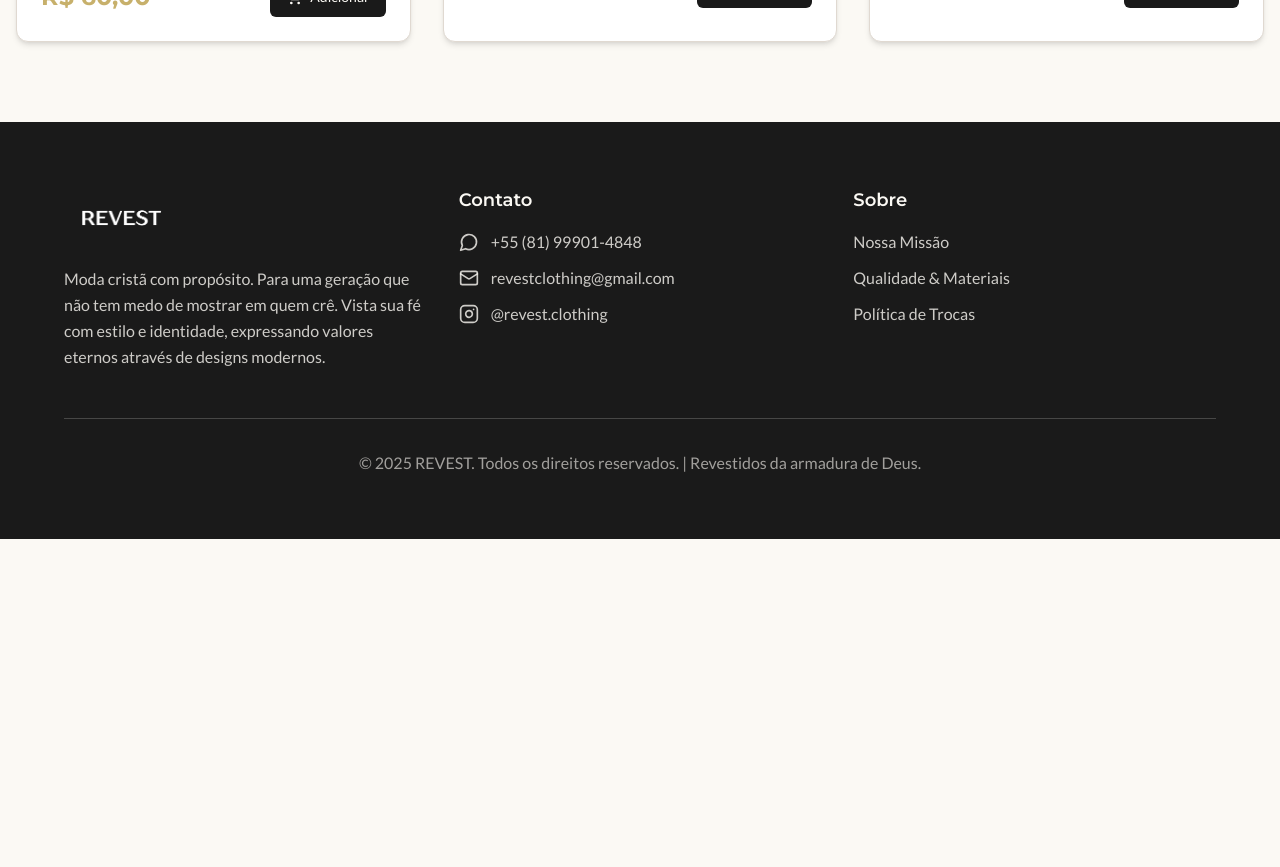
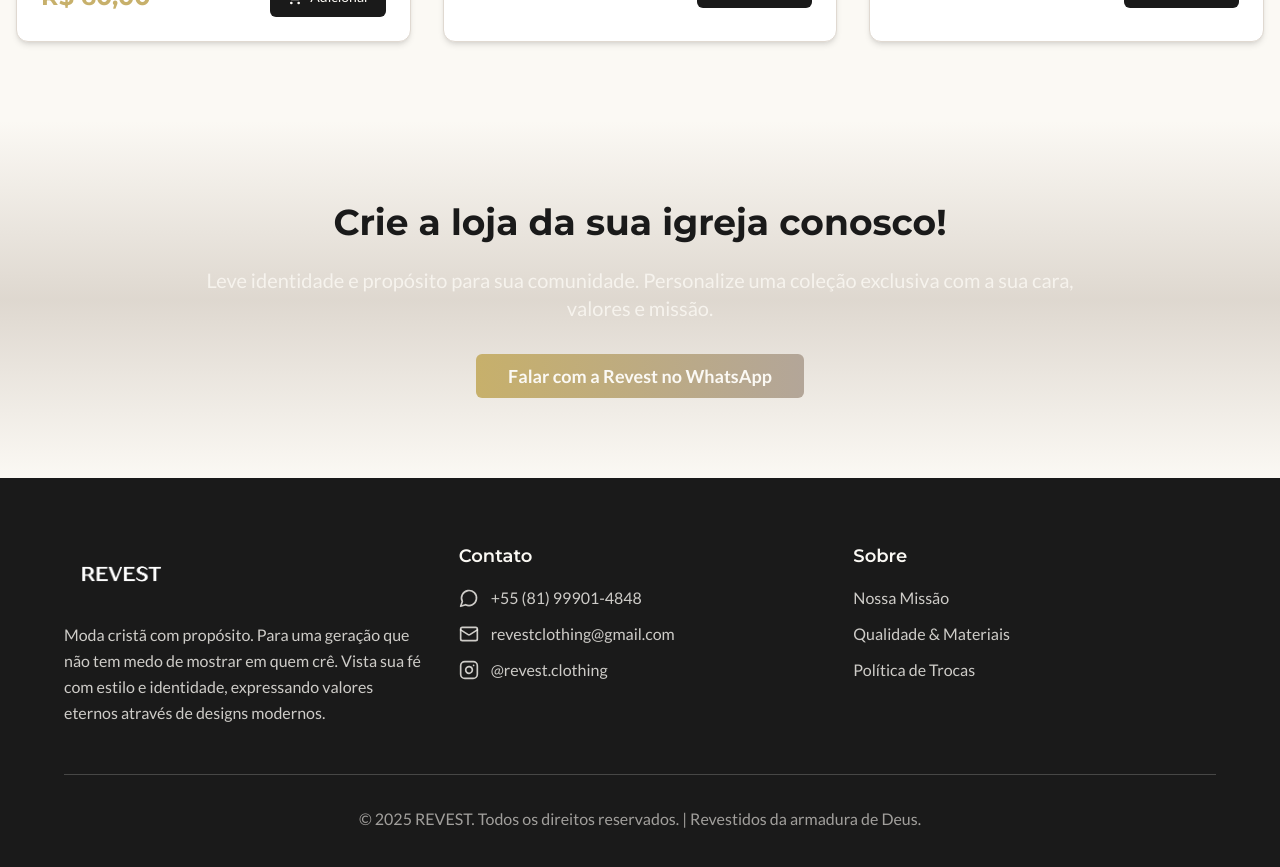
Before and after one commit to tolbarroso/revest, a React (Vite) app: page / in a window 1280 px wide. Shown: the part 3340-4207 px from the top of the page. Before the commit the page ends 3879 px from the top, so only its background shows below. Built offline with nearby package versions, Linux system fonts and the light colour scheme.

Commit message:
cta loja

```diff
--- /dev/null
+++ b/src/components/LojaIgrejaCTA.tsx
@@ -0,0 +1,29 @@
+import { Button } from "@/components/ui/button";
+
+export const LojaIgrejaCTA = () => {
+  const handleWhatsApp = () => {
+    const message = "Olá! Tenho interesse em criar uma loja personalizada para a minha igreja com a Revest.";
+    window.open(`https://wa.me/5581999014848?text=${encodeURIComponent(message)}`, "_blank");
+  };
+
+  return (
+    <section className="w-full py-20 bg-gradient-to-b from-background via-muted/40 to-background text-center px-6">
+      <div className="max-w-4xl mx-auto">
+        <h2 className="text-3xl md:text-4xl font-brand font-bold mb-6">
+          Crie a loja da sua igreja conosco!
+        </h2>
+        <p className="text-lg md:text-xl text-primary-foreground/80 font-body mb-8">
+          Leve identidade e propósito para sua comunidade. Personalize uma coleção exclusiva com a sua cara, valores e missão.
+        </p>
+        <Button
+          onClick={handleWhatsApp}
+          size="lg"
+          variant="whatsapp"
+          className="text-lg px-8 py-4"
+        >
+          Falar com a Revest no WhatsApp
+        </Button>
+      </div>
+    </section>
+  );
+};
--- a/src/pages/Index.tsx
+++ b/src/pages/Index.tsx
@@ -1,6 +1,7 @@
 import { HeroCarousel } from '@/components/HeroCarousel';
 import { BrandSection } from '@/components/BrandSection';
 import { ProductsSection } from '@/components/ProductsSection';
+import { LojaIgrejaCTA } from '@/components/LojaIgrejaCTA';
 import { Footer } from '@/components/Footer';
 
 const Index = () => {
@@ -9,6 +10,7 @@ const Index = () => {
       <HeroCarousel />
       <BrandSection />
       <ProductsSection />
+      <LojaIgrejaCTA />
       <Footer />
     </div>
   );
```
